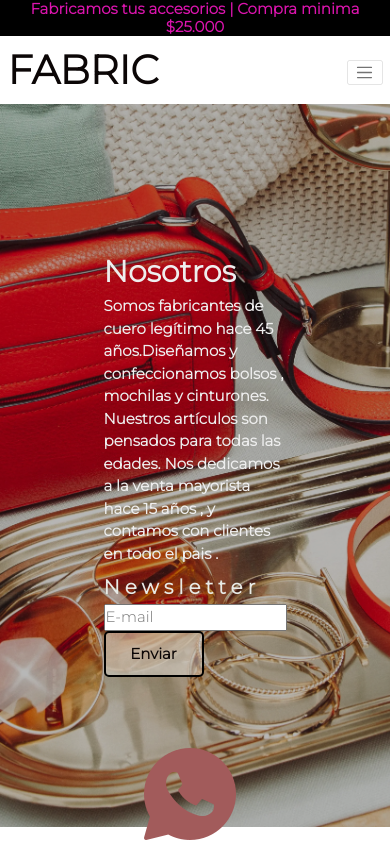
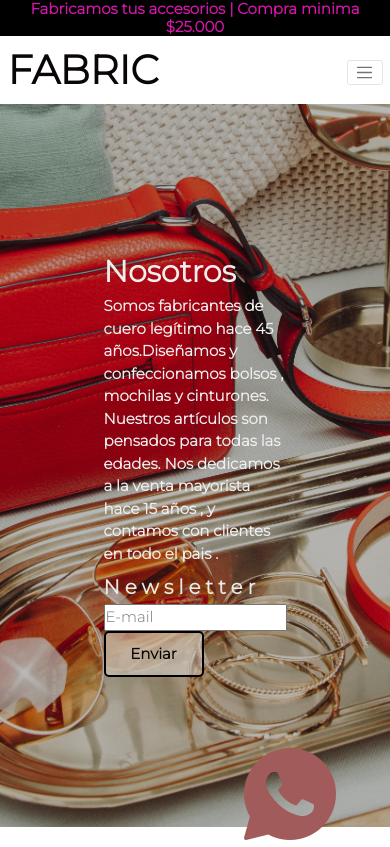
Before and after one commit to halfanna/LandingFabric-Analia-Albornoz, a website: page index.html in a window 390 px wide. Shown: the top 847 px of the page. Drawn offline with nearby package versions, Linux system fonts and the light colour scheme.

Commit message:
cambios en footer

```diff
--- a/scss/componentes/footer.scss
+++ b/scss/componentes/footer.scss
@@ -79,4 +79,7 @@
     position: fixed;
     bottom: 0;
     right: 150px;
+    @media only screen and (max-width: 780px) {
+        right: 50px;
+    }
 }
```
Also changed, not shown: css/style.css, 1 other file.
